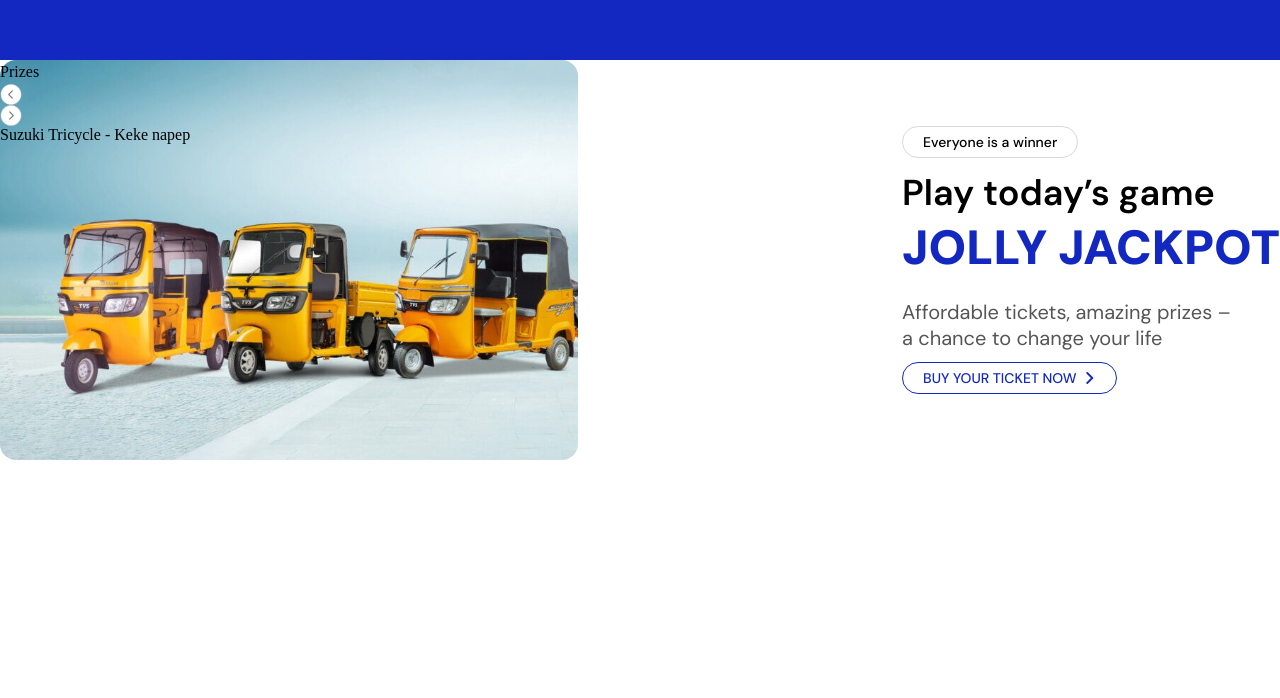
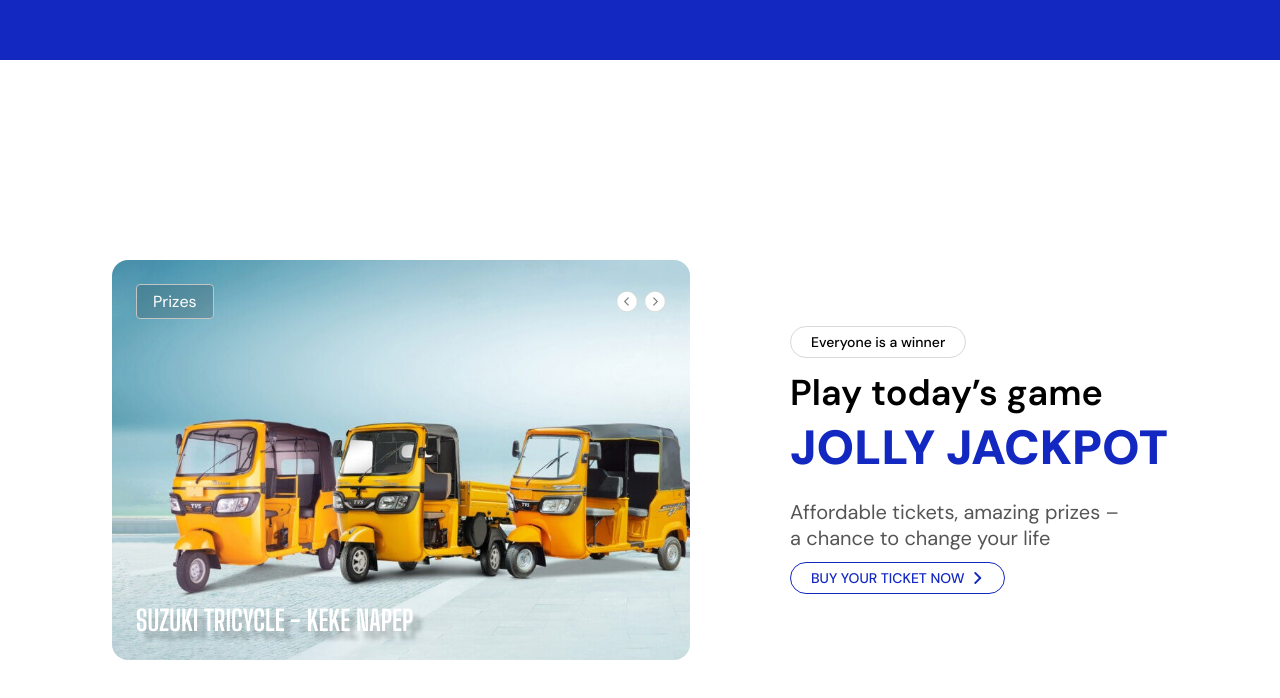
Before and after one commit to Emmanuel1858/test-surewina, an Angular app: page / in a window 1280 px wide. Shown: the part 1540-2238 px from the top of the page. Built offline with nearby package versions, Linux system fonts and the light colour scheme; a web font is replaced by a local one.

Commit message:
added some fixes on section-3

```diff
--- a/src/app/pages/website/website.component.html
+++ b/src/app/pages/website/website.component.html
@@ -117,7 +117,7 @@
     <div class="section-3-content">
       <div class="content-1">
         <div class="content-1-top">
-          <button> Prizes </button>
+          <button class="pseudo-btn"> Prizes </button>
           <div class="switch-cta-btn">
             <img src="../../../assets/cta-arrow-left.png" alt="">
             <img src="../../../assets/cta-arrow-right.png" alt="">
--- a/src/app/pages/website/website.component.scss
+++ b/src/app/pages/website/website.component.scss
@@ -433,18 +433,73 @@
   display: flex;
   width: 100%;
   align-items: center;
-  justify-content: space-between;
+  justify-content: center;
   gap: var(--Numbers-Spacing-9XL, 6.25rem);
+  height: 100vh;
 
   .content-1 {
+    display: flex;
+    flex-direction: column;
+    justify-content: space-between;
     border-radius: var(--Numbers-Corner-Radius-Corner-Radius---Large, 1rem);
-    background: url(../../../assets/tricycle-prize.jpg) lightgray 50% / cover no-repeat;
-    // background-image: url();
+    background-color: lightgray;
+    background-image: url(../../../assets/tricycle-prize.jpg);
+    background-position: center;
     background-size: cover;
-    background-position: center;
     background-repeat: no-repeat;
     width: 36.125rem;
     height: 25rem;
+  }
+
+  .content-1-top {
+    display: flex;
+    align-items: center;
+    justify-content: space-between;
+    padding: 1.5rem;
+
+    button.pseudo-btn {
+      color: var(--Colors-White-White, #FFF);
+      /* Body Text Regular/Body Text - Regular */
+      font-family: "DM Sans";
+      font-size: 1rem;
+      font-style: normal;
+      font-weight: 400;
+      line-height: normal;
+      display: flex;
+      padding: var(--Numbers-Spacing-S, 0.375rem) var(--Numbers-Spacing-XL, 1rem);
+      justify-content: center;
+      align-items: center;
+      gap: var(--Numbers-Spacing-S, 0.375rem);
+      border-radius: var(--Numbers-Corner-Radius-Corner-Radius---Small, 0.25rem);
+      border: 1px solid var(--colors-boarders-strokes-boarders-strokes-hard, #C4C4C4);
+      background: rgba(0, 0, 0, 0.15);
+      backdrop-filter: blur(25px);
+    }
+
+    .switch-cta-btn {
+      display: flex;
+      align-items: center;
+      gap: var(--Numbers-Spacing-S, 0.375rem);
+
+      img {
+        cursor: pointer;
+      }
+    }
+
+  }
+
+  .content-1-bottom {
+    padding: 1.5rem;
+    color: var(--Colors-White-White, #FFF);
+    text-shadow: 8px 8px 4px rgba(0, 0, 0, 0.25);
+
+    /* Header or Display Text/Header Text 5 */
+    font-family: "Big Shoulders Display";
+    font-size: 1.75rem;
+    font-style: normal;
+    font-weight: 700;
+    line-height: normal;
+    text-transform: uppercase;
   }
 
   .content-2 {
```
